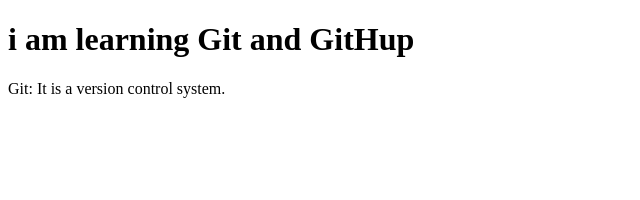
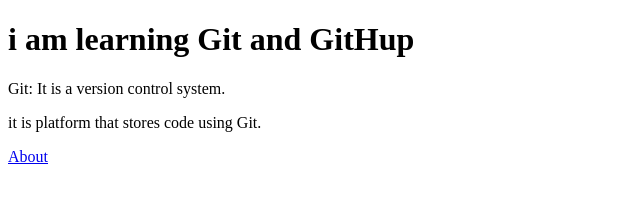
Before and after one commit to sakshigore2153/git-demo-repo-, a plain HTML site: page index.html in a window 1280 px wide. Shown: the whole page, without its empty margins (0-640 px from the left). Drawn offline with Linux system fonts and the light colour scheme.

Commit message:
added about.html

```diff
--- a/index.html
+++ b/index.html
@@ -1,10 +1,13 @@
 <!DOCTYPE html>
 <html >
 <head>
-   <title>Document</title>
+   <title>Home</title>
 </head>
 <body>
    <h1>i am learning Git and GitHup</h1>
    <p>Git: It is a version control system.</p>
+   <p>it is platform that stores code using Git.</p>
+
+   <a href="ahout.html">About</a>
 </body>
 </html>
```
Also changed, not shown: pages/about.html (added).
